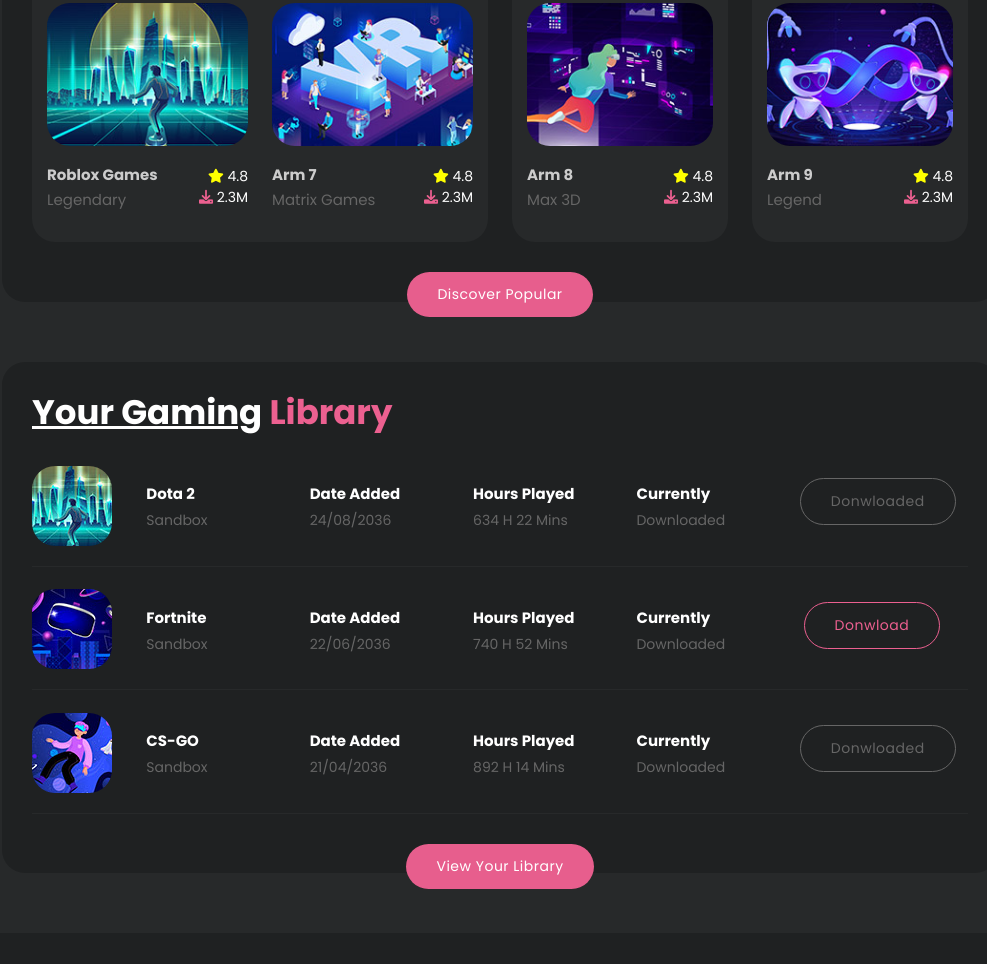
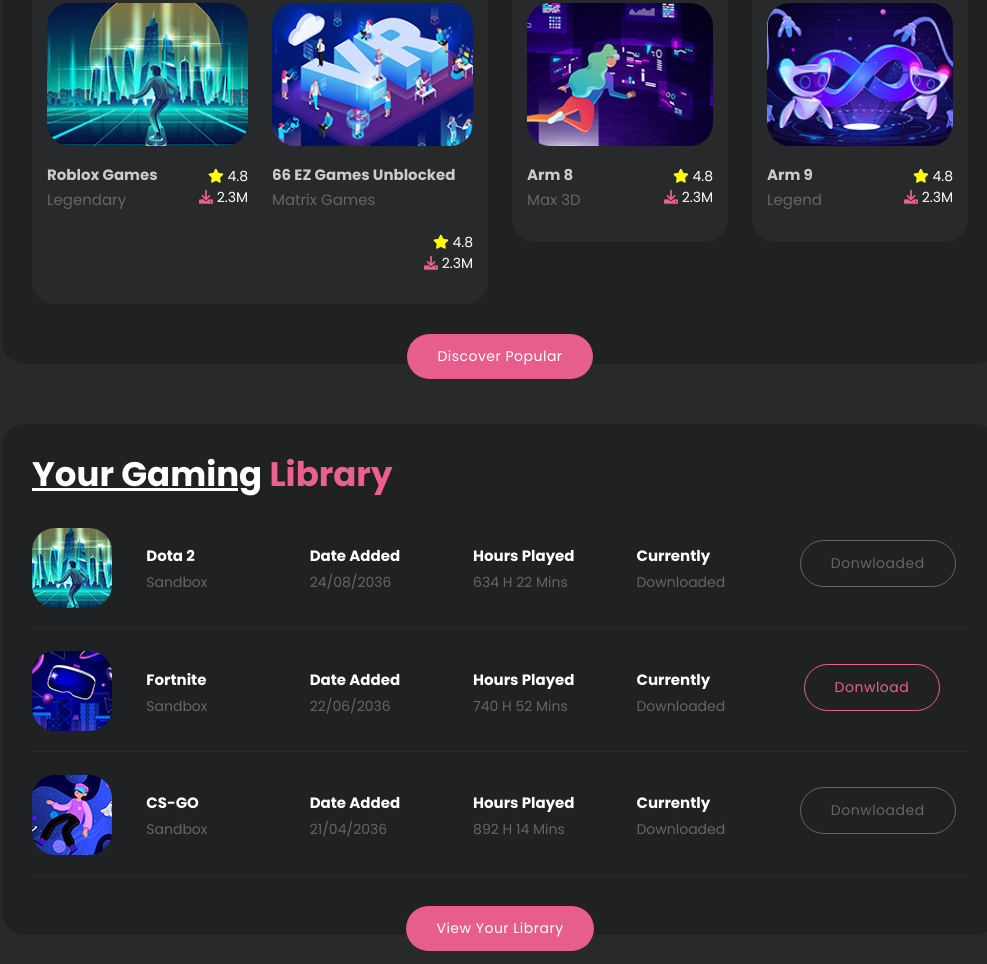
Before and after one commit to dev-gamerz/66ez, a plain HTML site: page index.html in a window 1280 px wide. Shown: the part 1053-2017 px from the top of the page, without its empty margins (140-1127 px from the left). Drawn offline with nearby package versions, Linux system fonts and the light colour scheme.

Commit message:
Update index.html

```diff
--- a/index.html
+++ b/index.html
@@ -167,7 +167,7 @@ https://templatemo.com/tm-579-cyborg-gaming
                         <div class="col-lg-6 col-sm-6">
                           <div class="item">
                             <img src="assets/images/popular-06.jpg" alt="">
-                            <h4><a href="https://66unblockedgames.online/arm7.html">Arm 7</a><br><span>Matrix Games</span></h4>
+                            <h4><a href="https://66unblockedgames.online/66ez-games-unblocked.html">66 EZ Games Unblocked</a><br><span>Matrix Games</span></h4>
                             <ul>
                               <li><i class="fa fa-star"></i> 4.8</li>
                               <li><i class="fa fa-download"></i> 2.3M</li>
```
